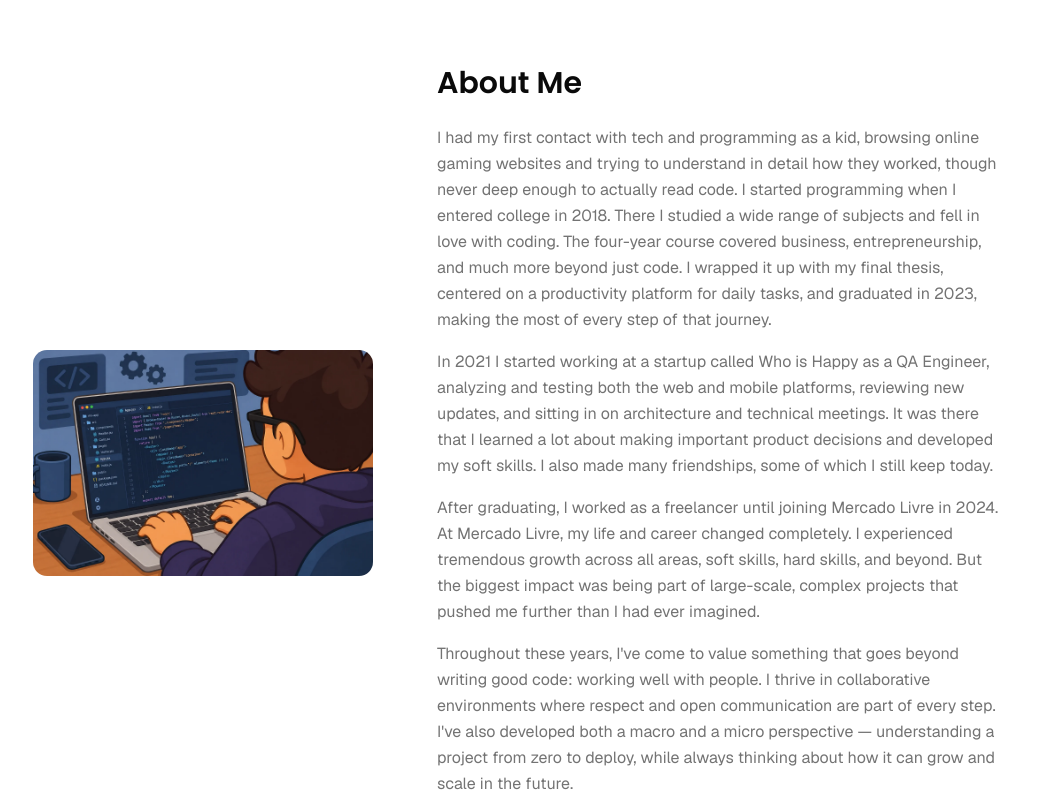
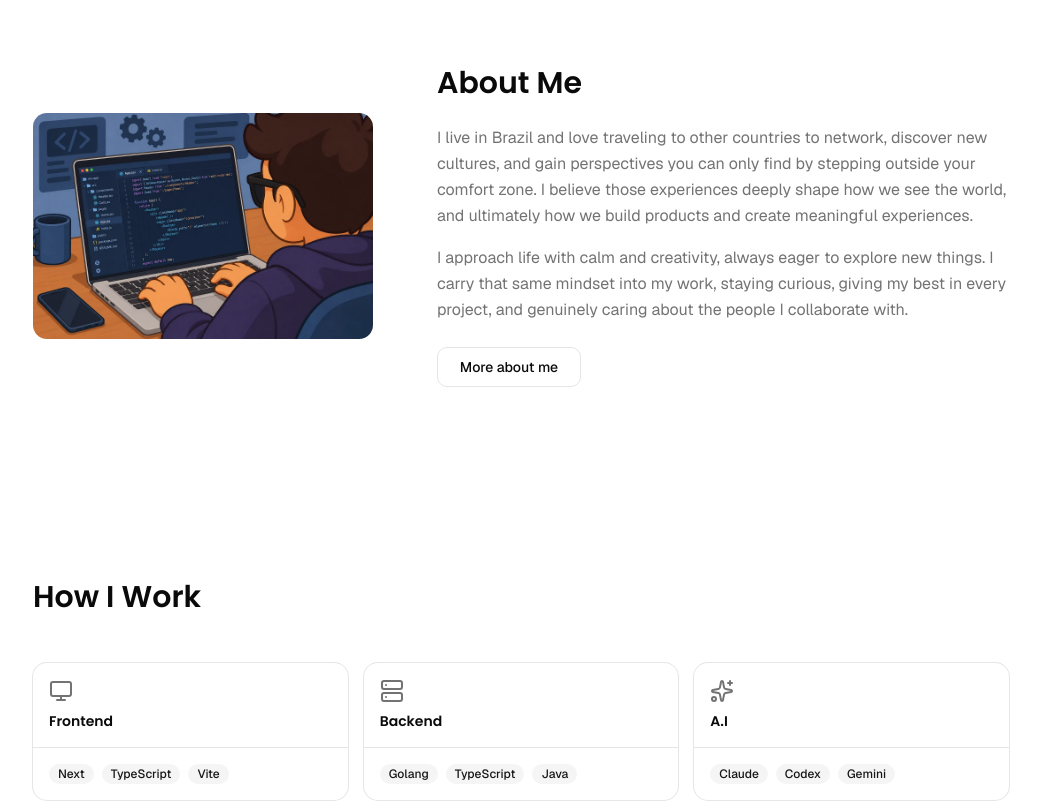
Before and after one commit to rafabcanedo/canedodev, a Next.js app: page / in a window 1280 px wide. Shown: the part 700-1501 px from the top of the page, without its empty margins (119-1160 px from the left). Built offline with nearby package versions, Linux system fonts and the light colour scheme.

Commit message:
refactor: refactor text about me

```diff
--- a/src/app/about/page.tsx
+++ b/src/app/about/page.tsx
@@ -1,12 +1,12 @@
 import { Title } from "@/components/my-components/title"
 import { ExperienceCard } from "@/components/my-components/experience-card"
-import { aboutParagraphs, aboutDetails, aboutGoals } from "@/data/about"
+import { aboutPageParagraphs, aboutDetails, aboutGoals } from "@/data/about"
 
 export default function About() {
   return (
     <div className="max-w-5xl mx-auto px-6 py-24 grid grid-cols-2 gap-16">
       <div className="flex flex-col gap-4">
-        {aboutParagraphs.map((paragraph, index) => (
+        {aboutPageParagraphs.map((paragraph, index) => (
           <p key={index} className="text-base text-muted-foreground leading-relaxed">{paragraph}</p>
         ))}
       </div>
--- a/src/data/about.ts
+++ b/src/data/about.ts
@@ -16,6 +16,11 @@ export const aboutGoals: string[] = [
 ]
 
 export const aboutParagraphs: string[] = [
+  "I live in Brazil and love traveling to other countries to network, discover new cultures, and gain perspectives you can only find by stepping outside your comfort zone. I believe those experiences deeply shape how we see the world, and ultimately how we build products and create meaningful experiences.",
+  "I approach life with calm and creativity, always eager to explore new things. I carry that same mindset into my work, staying curious, giving my best in every project, and genuinely caring about the people I collaborate with.",
+]
+
+export const aboutPageParagraphs: string[] = [
   "I had my first contact with tech and programming as a kid, browsing online gaming websites and trying to understand in detail how they worked, though never deep enough to actually read code. I started programming when I entered college in 2018. There I studied a wide range of subjects and fell in love with coding. The four-year course covered business, entrepreneurship, and much more beyond just code. I wrapped it up with my final thesis, centered on a productivity platform for daily tasks, and graduated in 2023, making the most of every step of that journey.",
   "In 2021 I started working at a startup called Who is Happy as a QA Engineer, analyzing and testing both the web and mobile platforms, reviewing new updates, and sitting in on architecture and technical meetings. It was there that I learned a lot about making important product decisions and developed my soft skills. I also made many friendships, some of which I still keep today.",
   "After graduating, I worked as a freelancer until joining Mercado Livre in 2024. At Mercado Livre, my life and career changed completely. I experienced tremendous growth across all areas, soft skills, hard skills, and beyond. But the biggest impact was being part of large-scale, complex projects that pushed me further than I had ever imagined.",
```
